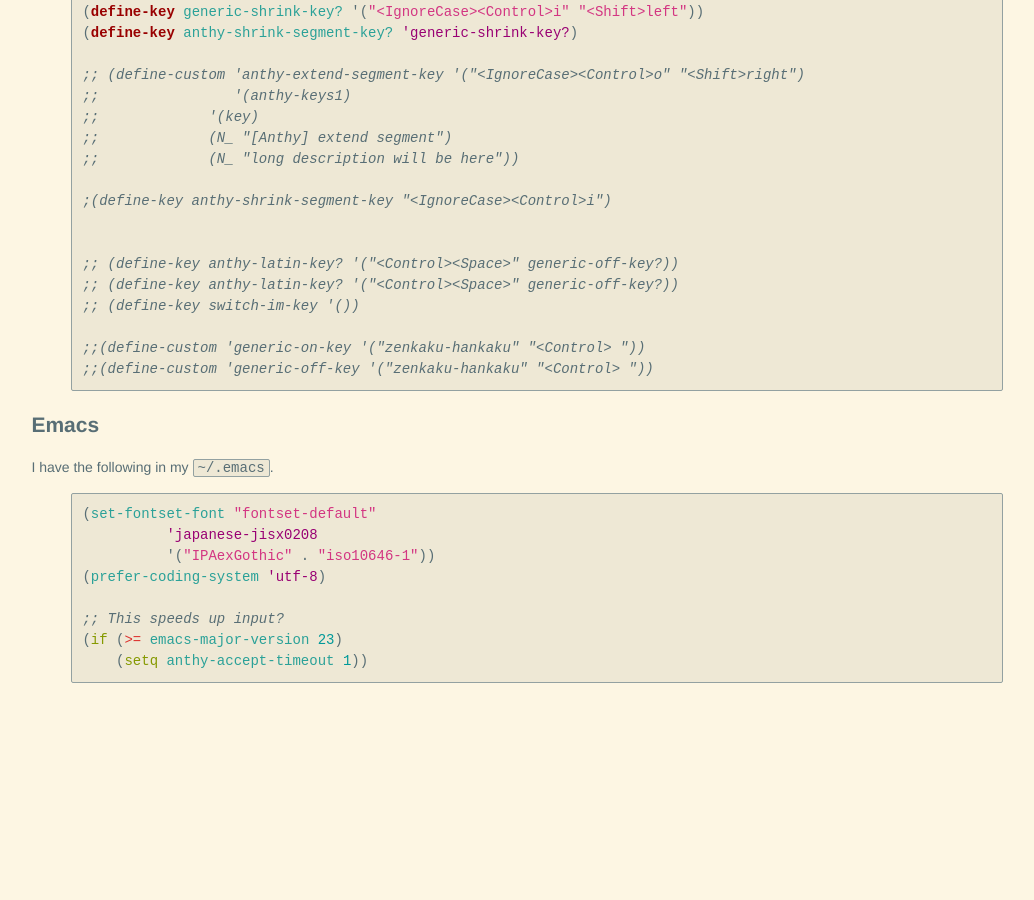
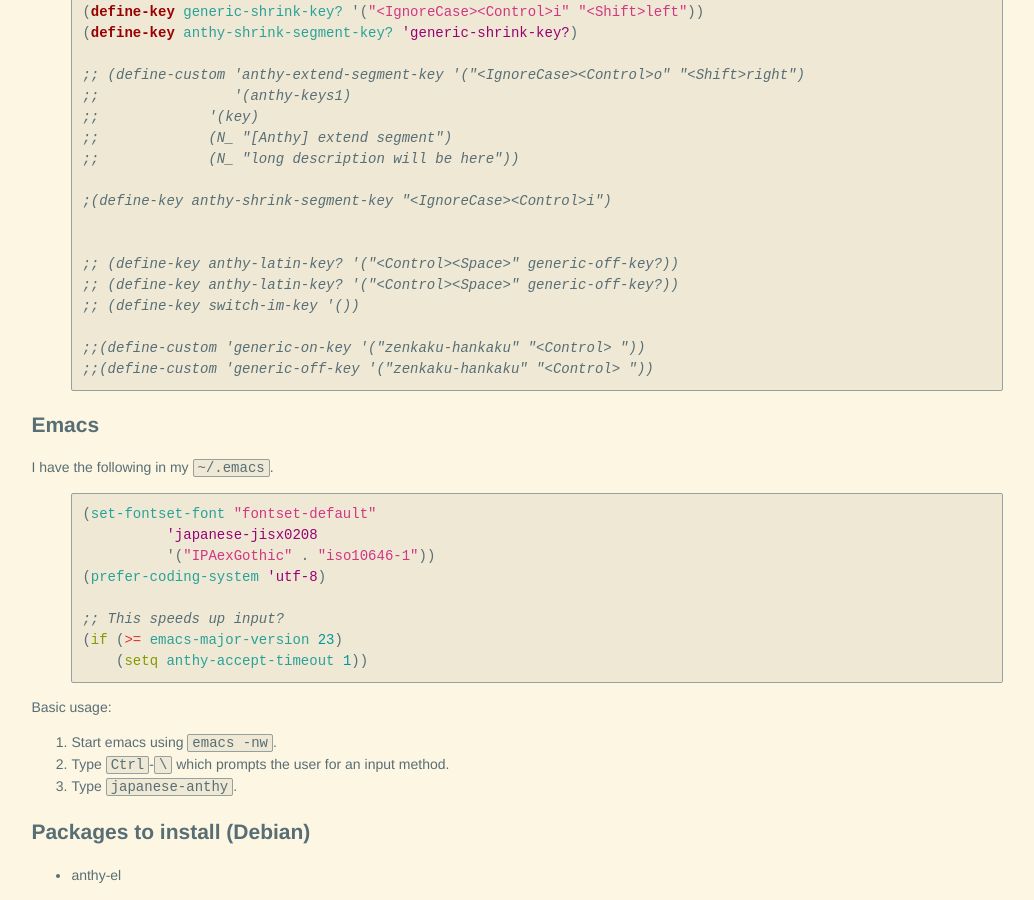
Before and after one commit to riceissa/riceissa.github.io, a Jekyll site: the page built from computing/commandline-japanese.md, in a window 1280 px wide and 900 px high, scrolled down 621 px. Shown: the whole window, without its empty margins (103-1137 px from the left). Built offline with Jekyll 4.4.1, drawn with Linux system fonts in a browser that asks for light colours; Markdown is read by kramdown in place of the engine named in the settings; before the commit the page ends 1318 px from its top, so only the background shows below that.

Commit message:
add commandline info

```diff
--- a/computing/commandline-japanese.md
+++ b/computing/commandline-japanese.md
@@ -65,3 +65,13 @@ I have the following in my `~/.emacs`.
 (if (>= emacs-major-version 23)
     (setq anthy-accept-timeout 1))
 {% endhighlight %}
+
+Basic usage:
+
+1. Start emacs using `emacs -nw`.
+2. Type `Ctrl`-`\` which prompts the user for an input method.
+3. Type `japanese-anthy`.
+
+## Packages to install (Debian)
+
+- anthy-el
```
Also changed, not shown: computing/commandline.md (added, +36 -0 lines).
